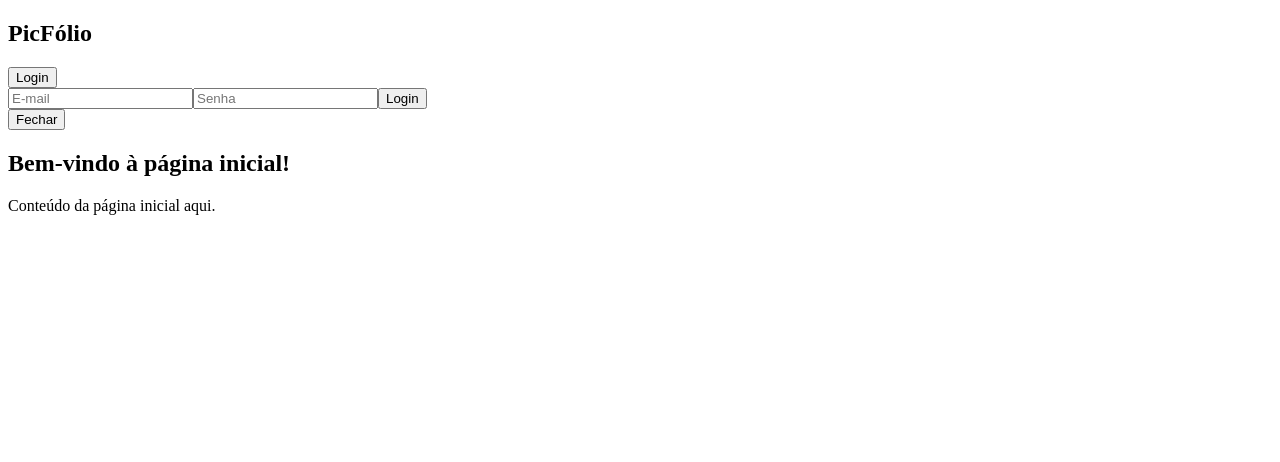
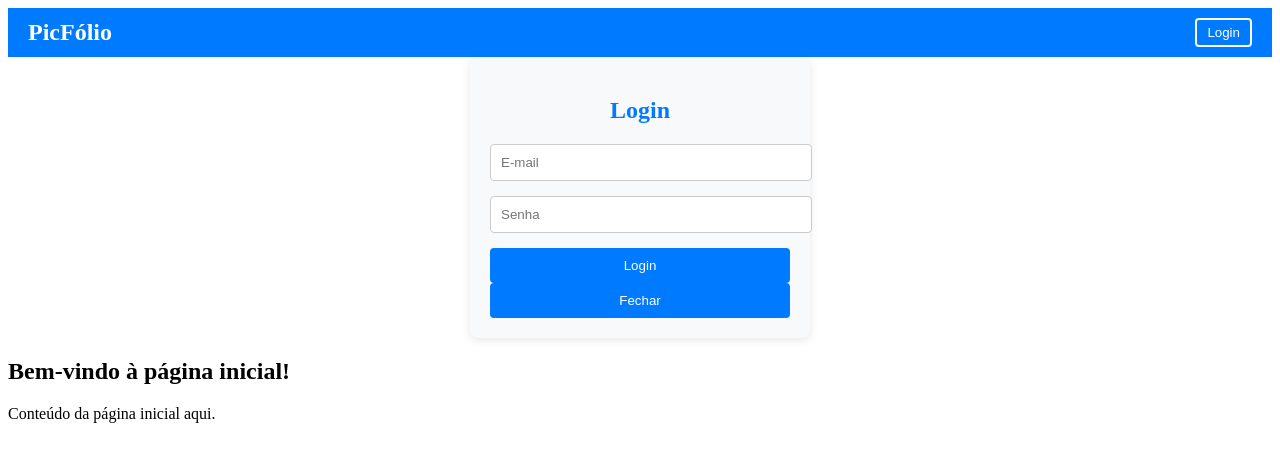
Before and after one commit to UildsonSantos/picfolio_two, a React (Create React App) app in the folder frontend/: page / in a window 1280 px wide. Both pictures are taken after a click on the button "Login". Shown: the top 462 px of the page. Built offline with nearby package versions, Linux system fonts and the light colour scheme.

Commit message:
Refatora estrutura de pastas e adiciona folhas de estilo para Dashboard, Home e Login

```diff
--- a/frontend/src/App.js
+++ b/frontend/src/App.js
@@ -1,7 +1,7 @@
 import React from 'react';
 import { BrowserRouter as Router, Routes, Route, Navigate } from 'react-router-dom';
-import Home from './components/Home';
-import Dashboard from './components/Dashboard';
+import Home from './components/Home/Home';
+import Dashboard from './components/Dashboard/Dashboard';
 import PrivateRoute from './components/PrivateRoute';
 
 const App = () => {
--- a/frontend/src/components/Dashboard.js
+++ b/frontend/src/components/Dashboard/Dashboard.js
@@ -1,7 +1,8 @@
 import React, { useState } from "react";
 import axios from "axios";
-import { getToken } from '../authService';
+import { getToken } from '../../authService';
 
+import './styles.css';
 
 const Dashboard = () => {
   const [searchTerm, setSearchTerm] = useState(""); // Estado para o termo de busca
--- /dev/null
+++ b/frontend/src/components/Dashboard/styles.css
@@ -0,0 +1,105 @@
+/* Dashboard.css */
+
+.dashboard {
+  padding: 16px;
+}
+
+.title {
+  font-size: 24px;
+  font-weight: bold;
+  margin-bottom: 16px;
+}
+
+.search-form {
+  display: flex;
+  gap: 8px;
+  margin-bottom: 24px;
+}
+
+.search-input {
+  flex: 1;
+  padding: 8px;
+  border: 1px solid #ccc;
+  border-radius: 4px;
+}
+
+.search-button {
+  padding: 8px 16px;
+  background-color: #007bff;
+  color: white;
+  border: none;
+  border-radius: 4px;
+  cursor: pointer;
+}
+
+.search-button:hover {
+  background-color: #0056b3;
+}
+
+.image-grid {
+  display: grid;
+  grid-template-columns: repeat(auto-fill, minmax(150px, 1fr));
+  gap: 16px;
+}
+
+.image-card {
+  border: 1px solid #ccc;
+  border-radius: 4px;
+  overflow: hidden;
+}
+
+.image {
+  width: 100%;
+  height: 100px;
+  object-fit: cover;
+}
+
+.image-description {
+  padding: 8px;
+  font-size: 14px;
+}
+
+/* InsertImageForm.css */
+
+.form-container {
+  padding: 16px; /* Espaçamento interno */
+  border: 1px solid #d1d5db; /* Borda cinza */
+  border-radius: 8px; /* Bordas arredondadas */
+  margin-bottom: 16px; /* Margem inferior */
+}
+
+.form-title {
+  font-size: 1.25rem; /* Tamanho da fonte do título */
+  font-weight: 600; /* Peso da fonte */
+  margin-bottom: 16px; /* Margem inferior */
+}
+
+.form-input {
+  width: 100%; /* Largura total */
+  padding: 8px; /* Espaçamento interno */
+  border: 1px solid #d1d5db; /* Borda cinza */
+  border-radius: 4px; /* Bordas arredondadas */
+  margin-bottom: 8px; /* Margem inferior */
+}
+
+.form-textarea {
+  width: 100%; /* Largura total */
+  padding: 8px; /* Espaçamento interno */
+  border: 1px solid #d1d5db; /* Borda cinza */
+  border-radius: 4px; /* Bordas arredondadas */
+  margin-bottom: 8px; /* Margem inferior */
+}
+
+.form-button {
+  padding: 8px 16px; /* Espaçamento interno */
+  background-color: #38a169; /* Cor de fundo verde */
+  color: white; /* Cor do texto */
+  border: none; /* Sem borda */
+  border-radius: 4px; /* Bordas arredondadas */
+  cursor: pointer; /* Cursor de ponteiro */
+  transition: background-color 0.3s; /* Transição suave */
+}
+
+.form-button:hover {
+  background-color: #2f855a; /* Cor de fundo verde mais escuro ao passar o mouse */
+}
--- a/frontend/src/components/Home.js
+++ b/frontend/src/components/Home/Home.js
@@ -1,7 +1,9 @@
 import React, { useState } from 'react';
-import Login from './Login';
-import { getToken, removeToken } from '../authService'; // Importando funções de autenticação
-import Dashboard from './Dashboard/Dashboard'; // Importando o Dashboard
+import Login from '../Login/Login';
+import { getToken, removeToken } from '../../authService';
+import Dashboard from '../Dashboard/Dashboard';
+
+import './styles.css'; // Importando o arquivo CSS
 
 const Home = () => {
     const [showLogin, setShowLogin] = useState(false);
@@ -27,7 +29,7 @@ const Home = () => {
 
     return (
         <div>
-            <nav>
+            <nav className="navbar">
                 <h1>PicFólio</h1>
                 {isLoggedIn ? (
                     <button onClick={handleLogout}>Logout</button>
--- /dev/null
+++ b/frontend/src/components/Home/styles.css
@@ -0,0 +1,30 @@
+/* Navbar.css */
+
+.navbar {
+  display: flex;
+  justify-content: space-between;
+  align-items: center;
+  background-color: #007bff; /* Cor de fundo da barra de navegação */
+  padding: 10px 20px; /* Espaçamento interno */
+  color: white; /* Cor do texto */
+}
+
+.navbar h1 {
+  margin: 0; /* Remove a margem do título */
+  font-size: 24px; /* Tamanho da fonte do título */
+}
+
+.navbar button {
+  background-color: transparent; /* Fundo transparente para o botão */
+  color: white; /* Cor do texto do botão */
+  border: 2px solid white; /* Borda branca */
+  border-radius: 4px; /* Bordas arredondadas */
+  padding: 5px 10px; /* Espaçamento interno do botão */
+  cursor: pointer; /* Cursor de ponteiro ao passar o mouse */
+  transition: background-color 0.3s, color 0.3s; /* Transição suave */
+}
+
+.navbar button:hover {
+  background-color: white; /* Fundo branco ao passar o mouse */
+  color: #007bff; /* Cor do texto ao passar o mouse */
+}
--- a/frontend/src/components/Login.js
+++ b/frontend/src/components/Login/Login.js
@@ -1,6 +1,8 @@
 import React, { useState } from 'react';
-import api from '../axiosConfig';
-import { saveToken } from '../authService';
+import api from '../../axiosConfig';
+import { saveToken } from '../../authService';
+
+import './styles.css'; // Importando o arquivo CSS
 
 const Login = ({ onClose, onLoginSuccess }) => {
     const [email, setEmail] = useState('');
@@ -23,7 +25,8 @@ const Login = ({ onClose, onLoginSuccess }) => {
     };
 
     return (
-        <div>
+        <div className="login-container">
+            <h2>Login</h2>
             <form onSubmit={handleLogin}>
                 <input
                     type="email"
@@ -39,7 +42,7 @@ const Login = ({ onClose, onLoginSuccess }) => {
                 />
                 <button type="submit">Login</button>
             </form>
-            {error && <p style={{ color: 'red' }}>{error}</p>}
+            {error && <p className="error-message">{error}</p>}
             <button onClick={onClose}>Fechar</button> {/* Botão para fechar o Login */}
         </div>
     );
--- /dev/null
+++ b/frontend/src/components/Login/styles.css
@@ -0,0 +1,46 @@
+.login-container {
+  display: flex;
+  flex-direction: column;
+  align-items: center; /* Centraliza o conteúdo horizontalmente */
+  justify-content: center; /* Centraliza o conteúdo verticalmente */
+  padding: 20px;
+  background-color: #f8f9fa; /* Cor de fundo clara */
+  border-radius: 8px; /* Bordas arredondadas */
+  box-shadow: 0 2px 10px rgba(0, 0, 0, 0.1); /* Sombra suave */
+  width: 300px; /* Largura fixa do formulário */
+  margin: auto; /* Centraliza o formulário na tela */
+}
+
+.login-container h2 {
+  margin-bottom: 20px; /* Margem inferior para o título */
+  font-size: 24px; /* Tamanho da fonte do título */
+  color: #007bff; /* Cor do título */
+}
+
+.login-container input {
+  width: 100%; /* Largura total */
+  padding: 10px; /* Espaçamento interno */
+  border: 1px solid #ccc; /* Borda cinza */
+  border-radius: 4px; /* Bordas arredondadas */
+  margin-bottom: 15px; /* Margem inferior entre os campos */
+}
+
+.login-container button {
+  width: 100%; /* Largura total */
+  padding: 10px; /* Espaçamento interno */
+  background-color: #007bff; /* Cor de fundo do botão */
+  color: white; /* Cor do texto do botão */
+  border: none; /* Sem borda */
+  border-radius: 4px; /* Bordas arredondadas */
+  cursor: pointer; /* Cursor de ponteiro */
+  transition: background-color 0.3s; /* Transição suave */
+}
+
+.login-container button:hover {
+  background-color: #0056b3; /* Cor de fundo mais escura ao passar o mouse */
+}
+
+.error-message {
+  color: red; /* Cor da mensagem de erro */
+  margin-top: 10px; /* Margem superior para a mensagem de erro */
+}
```
